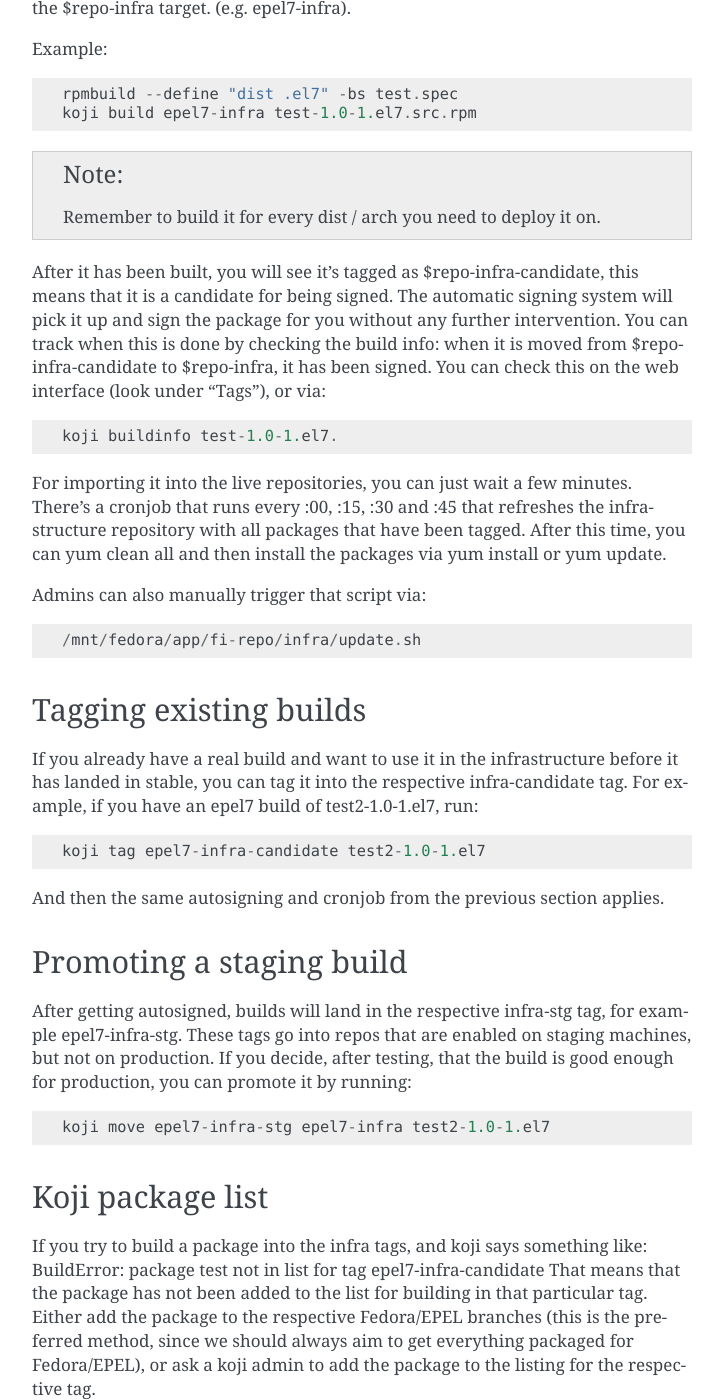
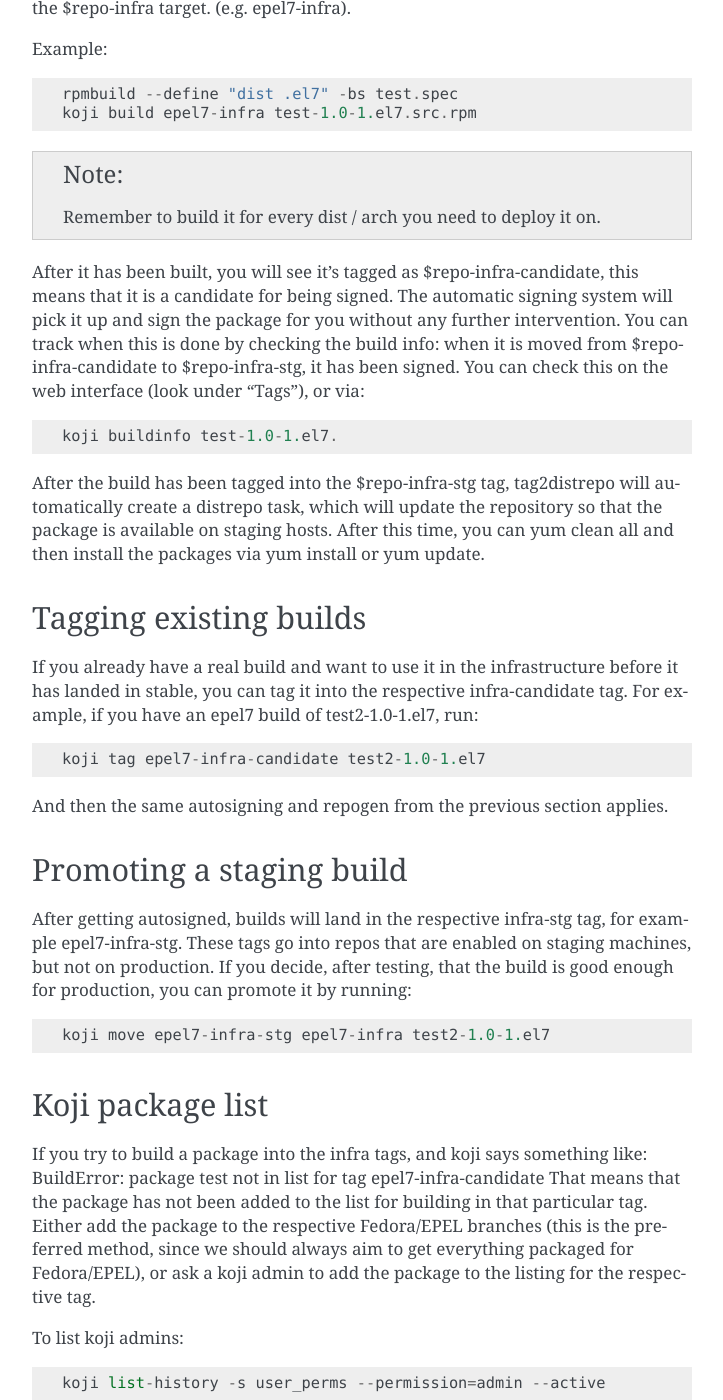
Before and after one commit to FrostyX/infra-docs, a Sphinx documentation site: the page built from docs/sysadmin-guide/sops/infra-repo.rst, in a window 1280 px wide and 1400 px high, scrolled down 1068 px. Shown: the whole window, without its empty margins (388-1111 px from the left). Built offline with Sphinx 7.4.7, drawn with Linux system fonts in a browser that asks for light colours.

Commit message:
Update docs with distrepo changes
Signed-off-by: Patrick Uiterwijk <patrick@puiterwijk.org>

```diff
--- a/docs/sysadmin-guide/sops/infra-repo.rst
+++ b/docs/sysadmin-guide/sops/infra-repo.rst
@@ -64,20 +64,16 @@
 this means that it is a candidate for being signed. The automatic signing
 system will pick it up and sign the package for you without any further
 intervention. You can track when this is done by checking the build info:
-when it is moved from $repo-infra-candidate to $repo-infra, it has been
+when it is moved from $repo-infra-candidate to $repo-infra-stg, it has been
 signed. You can check this on the web interface (look under "Tags"), or via::
 
   koji buildinfo test-1.0-1.el7.
 
-For importing it into the live repositories, you can just wait a few minutes.
-There's a cronjob that runs every :00, :15, :30 and :45 that refreshes the
-infrastructure repository with all packages that have been tagged.
+After the build has been tagged into the $repo-infra-stg tag, tag2distrepo will
+automatically create a distrepo task, which will update the repository so that
+the package is available on staging hosts.
 After this time, you can yum clean all and then install the packages via yum
 install or yum update.
-
-Admins can also manually trigger that script via::
-
-  /mnt/fedora/app/fi-repo/infra/update.sh
 
 
 Tagging existing builds
@@ -89,7 +85,7 @@
 
   koji tag epel7-infra-candidate test2-1.0-1.el7
 
-And then the same autosigning and cronjob from the previous section applies.
+And then the same autosigning and repogen from the previous section applies.
 
 
 Promoting a staging build
```
